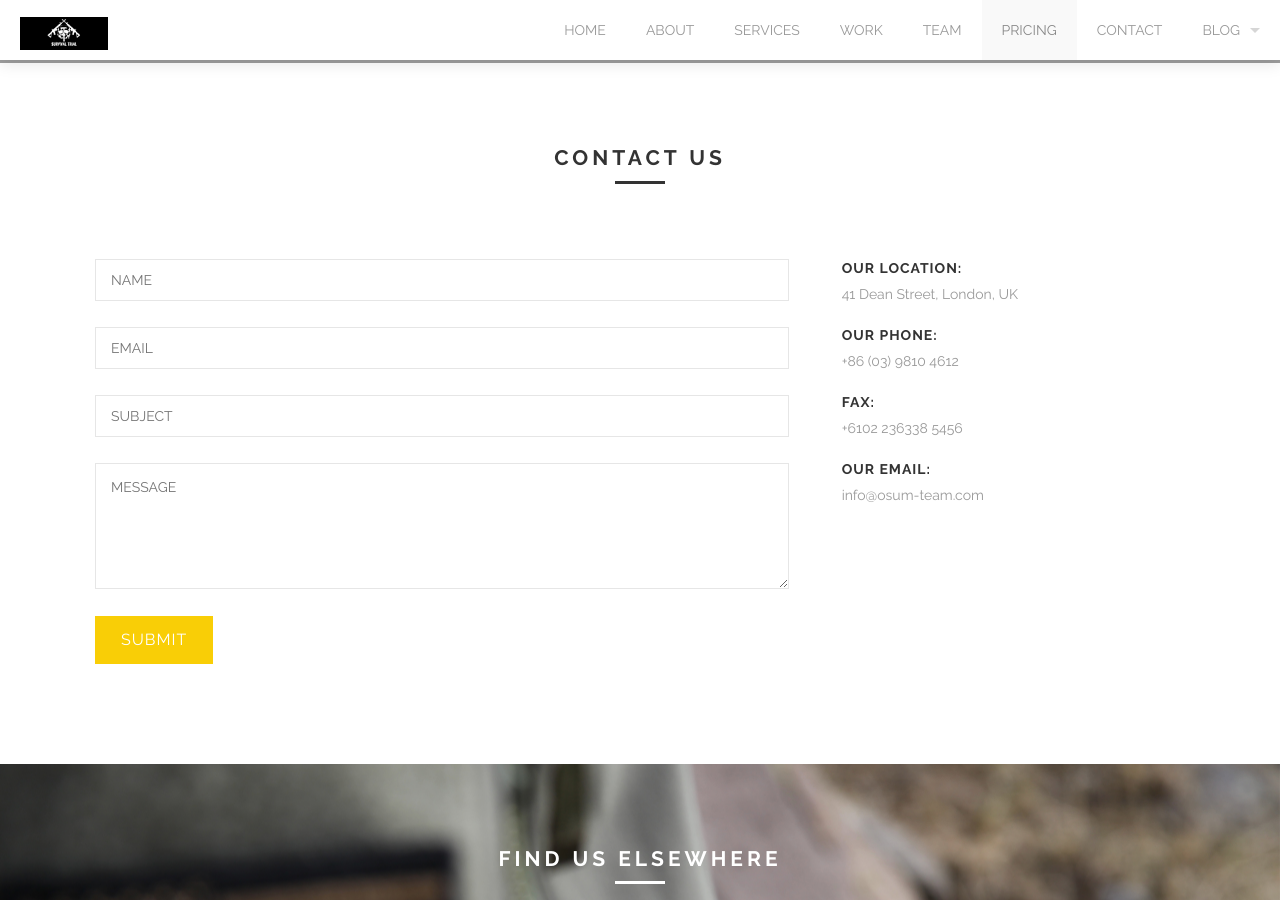
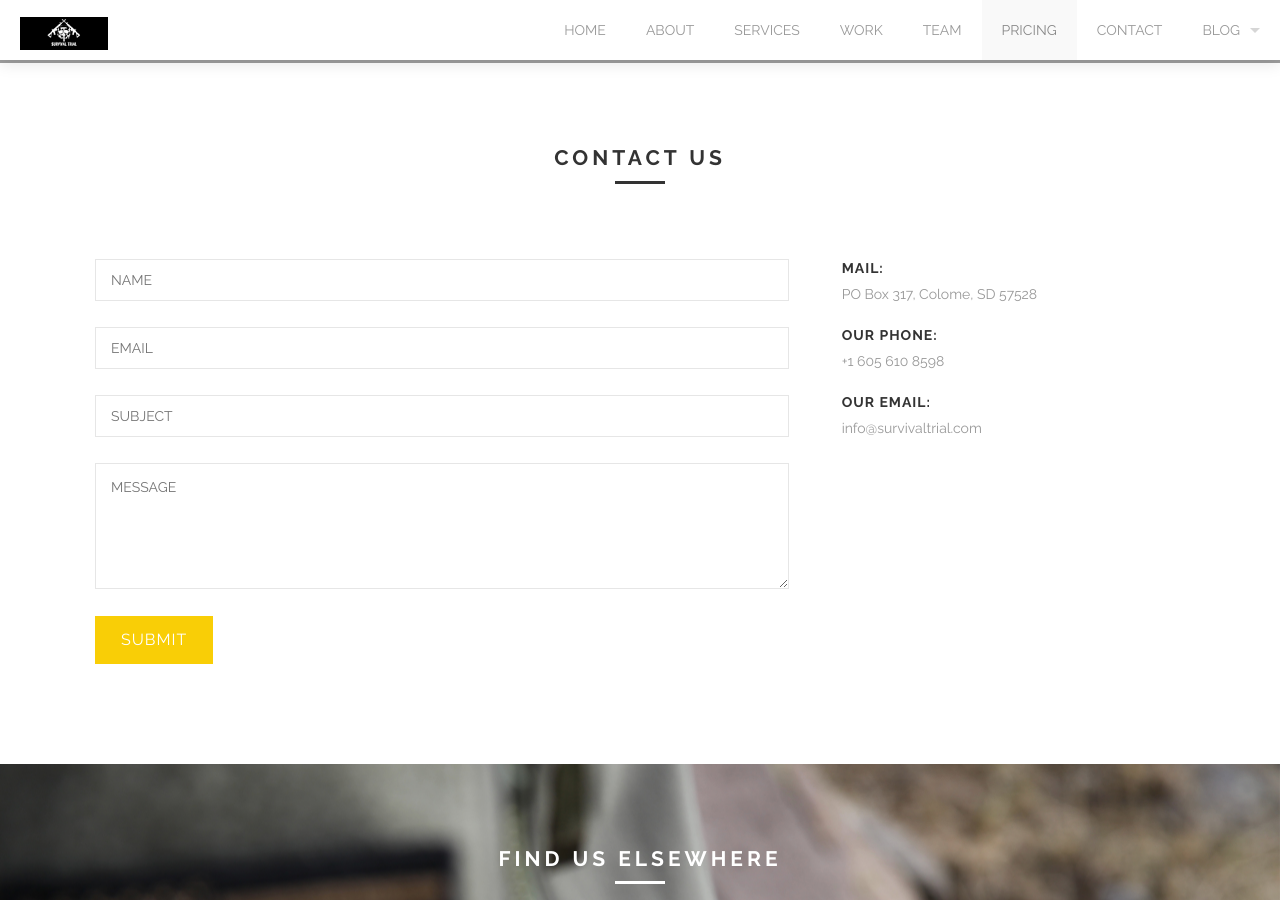
Before and after one commit to jonweiler/jonweiler.github.io, a Jekyll site: the page built from index.html, in a window 1280 px wide and 900 px high, scrolled down 8178 px. Built offline with Jekyll 4.4.1, drawn with Linux system fonts in a browser that asks for light colours; some of the changed text lies outside the part shown.

Commit message:
update contact

```diff
--- a/index.html
+++ b/index.html
@@ -566,7 +566,7 @@ socials:
             </ul>
           </div>
           <p class='start'>
-            <a class='button small' href='http://themeforest.net/user/honryou/portfolio?ref=honryou'>Start Trial</a>
+            <a class='button small' href='http://store-survivaltrial-com.3dcartstores.com/Register-_c_8.html'>Start Trial</a>
           </p>
         </div>
       </div>
@@ -646,14 +646,12 @@ socials:
     </div>
     <div class='medium-4 columns'>
       <div class='contact-details'>
-        <h4>Our location:</h4>
-        <p>41 Dean Street, London, UK</p>
+        <h4>Mail:</h4>
+        <p>PO Box 317, Colome, SD 57528</p>
         <h4>Our Phone:</h4>
-        <p>+86 (03) 9810 4612</p>
-        <h4>Fax:</h4>
-        <p>+6102 236338 5456</p>
+        <p>+1 605 610 8598</p>
         <h4>Our Email:</h4>
-        <p>info@osum-team.com</p>
+        <p>info@survivaltrial.com</p>
       </div>
     </div>
   </div>
```
Also changed, not shown: other parts of index.html (+1 -1 lines).
